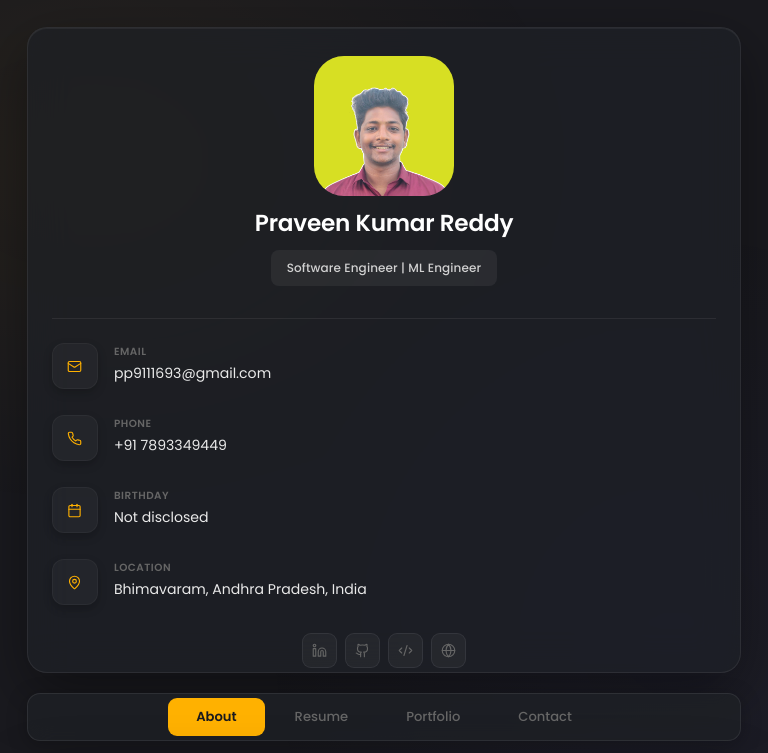
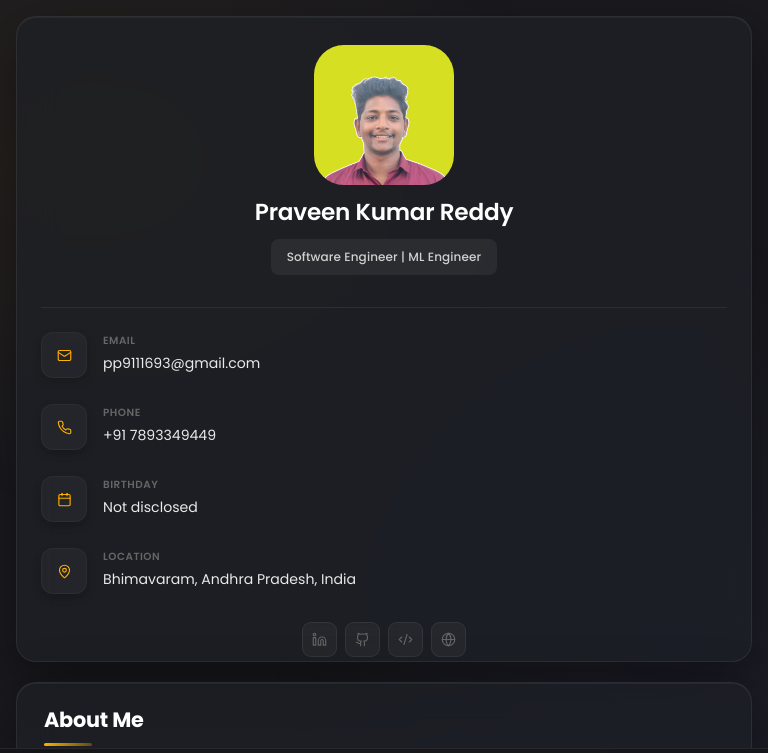
Before and after one commit to Silapareddy-Praveen-Kumar-Reddy/My_Portfolio, a React (Vite) app: page / in a window 768 px wide. Shown: the top 753 px of the page. Built offline with nearby package versions, Linux system fonts and the light colour scheme; the HTML template or start-up script is replaced by a standard one.

Commit message:
Use fixed bottom navigation bar for tablet viewport sizes as well

```diff
--- a/src/index.css
+++ b/src/index.css
@@ -176,25 +176,22 @@ button { font-family: 'Poppins', sans-serif; }
 
 /* ══════════════════════════════════════════════════════════════
    TABLET  701–900px
-   Stacked: sidebar → tabnav (separator row) → right-col
+   Stacked: sidebar → right-col (Nav is fixed bottom)
 ══════════════════════════════════════════════════════════════ */
 @media (min-width: 701px) and (max-width: 900px) {
+  .portfolio-wrapper { padding: 16px 16px 72px; } /* room for fixed nav */
+
   .portfolio-layout {
     grid-template-columns: 1fr;
     grid-template-areas:
       "sidebar"
-      "tablet-nav"
       "right-col";
     gap: 20px;
   }
 
   .sidebar-area   { position: static; }
-  .tablet-nav-row {
-    display: flex;
-    justify-content: center;
-    grid-area: tablet-nav;
-  }
-  .desktop-nav-row { display: none; }  /* nav is in tablet row instead */
+  .tablet-nav-row { display: none; }
+  .desktop-nav-row { display: none; }
 
   /* Tablet: always show contacts */
   .sidebar-contacts-wrapper {
@@ -276,13 +273,13 @@ button { font-family: 'Poppins', sans-serif; }
 
 
 /* ══════════════════════════════════════════════════════════════
-   MOBILE FIXED BOTTOM NAV
+   MOBILE & TABLET FIXED BOTTOM NAV (≤900px)
 ══════════════════════════════════════════════════════════════ */
 .mobile-bottom-nav {
-  display: none;  /* hidden on desktop + tablet */
+  display: none;  /* hidden on desktop */
 }
 
-@media (max-width: 700px) {
+@media (max-width: 900px) {
   .mobile-bottom-nav {
     display: flex;
     position: fixed;
```
